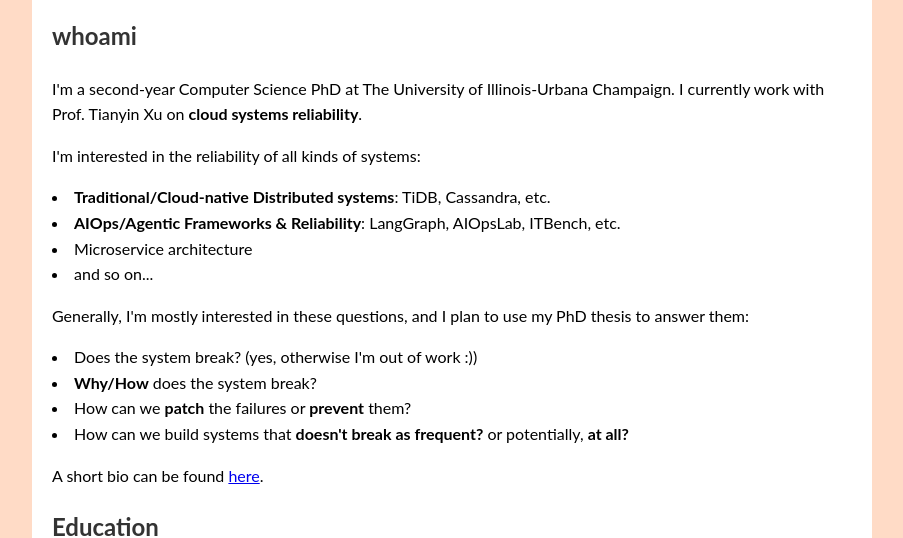
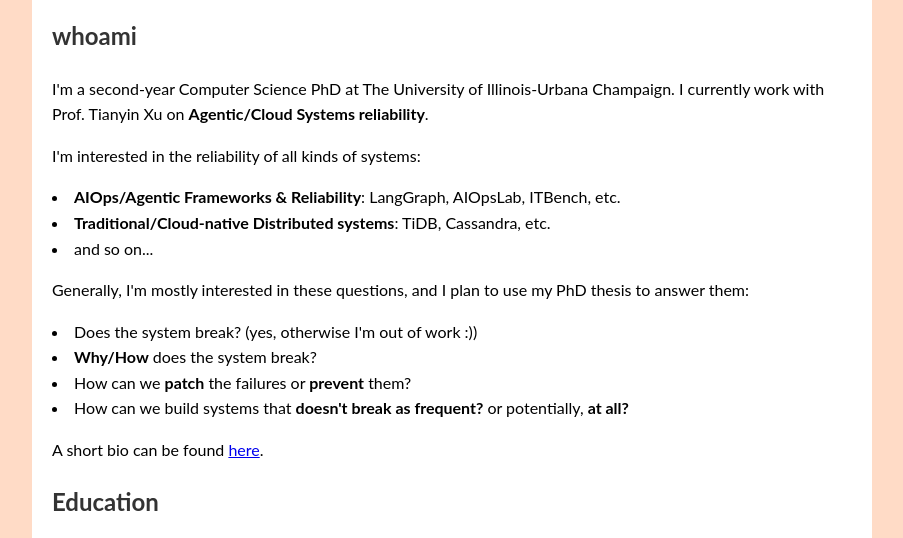
Before and after one commit to yimingsu01/yimingsu01.github.io, a plain HTML site: page index.html in a window 1280 px wide. Shown: the part 206-744 px from the top of the page, without its empty margins (188-1091 px from the left). Drawn offline with Linux system fonts and the light colour scheme.

Commit message:
so that ppl know i work on agents :)

```diff
--- a/index.html
+++ b/index.html
@@ -20,13 +20,12 @@
 
         <section class="introduction">
             <h2>whoami</h2>
-            <p>I'm a second-year Computer Science PhD at The University of Illinois-Urbana Champaign. I currently work with Prof. Tianyin Xu on <b>cloud systems reliability</b>.</p>
+            <p>I'm a second-year Computer Science PhD at The University of Illinois-Urbana Champaign. I currently work with Prof. Tianyin Xu on <b>Agentic/Cloud Systems reliability</b>.</p>
 
             <p>I'm interested in the reliability of all kinds of systems: </p>
             <ul>
+                <li><b>AIOps/Agentic Frameworks & Reliability</b>: LangGraph, AIOpsLab, ITBench, etc.</li>
                 <li><b>Traditional/Cloud-native Distributed systems</b>: TiDB, Cassandra, etc.</li>
-                <li><b>AIOps/Agentic Frameworks & Reliability</b>: LangGraph, AIOpsLab, ITBench, etc.</li>
-                <li>Microservice architecture</li>
                 <li>and so on...</li>
             </ul>
 
@@ -36,7 +35,6 @@
                 <li><b>Why/How</b> does the system break?</li>
                 <li>How can we <b>patch</b> the failures or <b>prevent</b> them?</li>
                 <li>How can we build systems that <b>doesn't break as frequent?</b> or potentially, <b>at all?</b></li>
-
             </ul>
 
             <p>A short bio can be found <a href="./bio.html">here</a>.</p>
```
Also changed, not shown: media/hideo_kojima_tired.png (renamed from hideo_kojima_tired.png).
